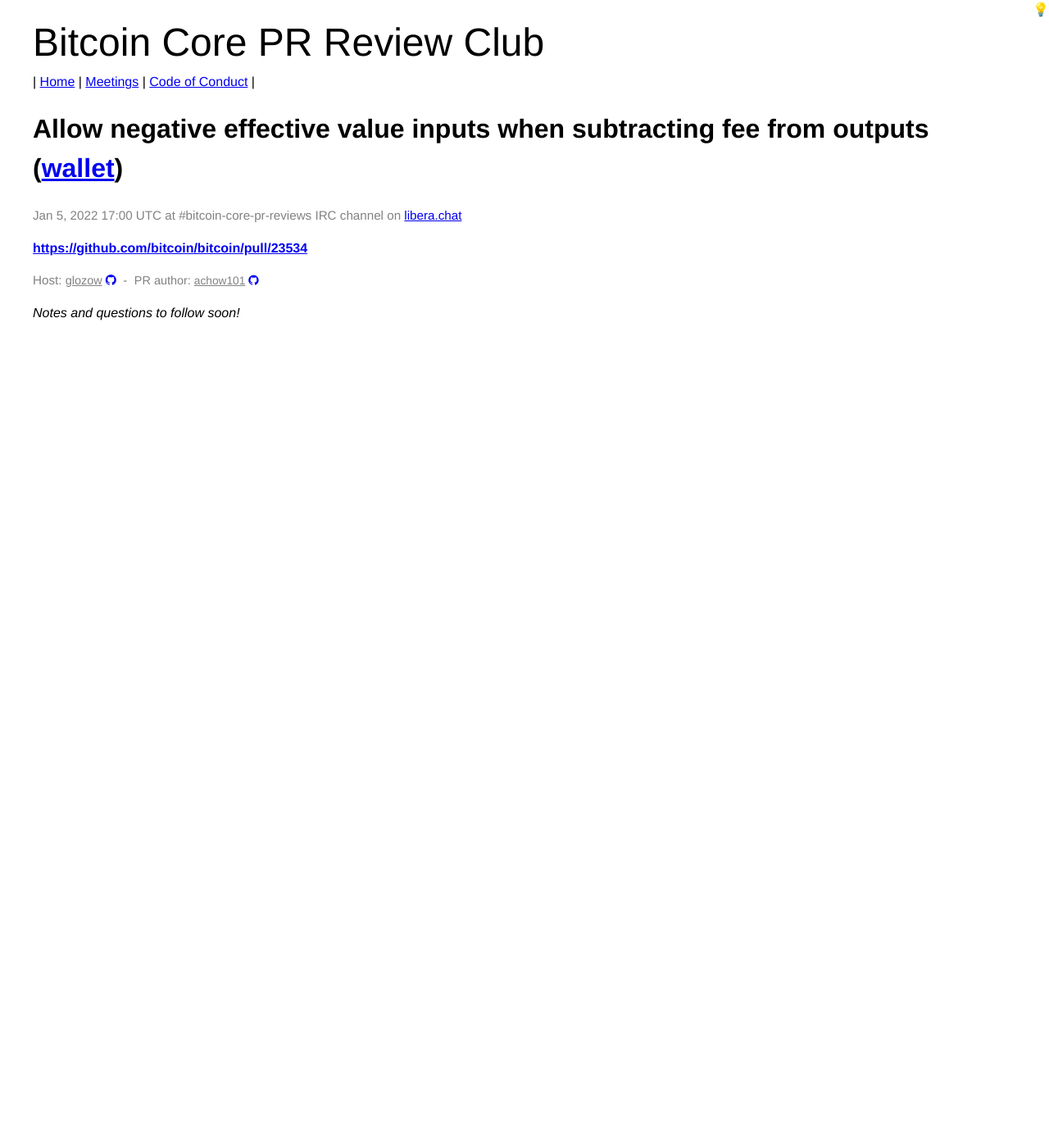
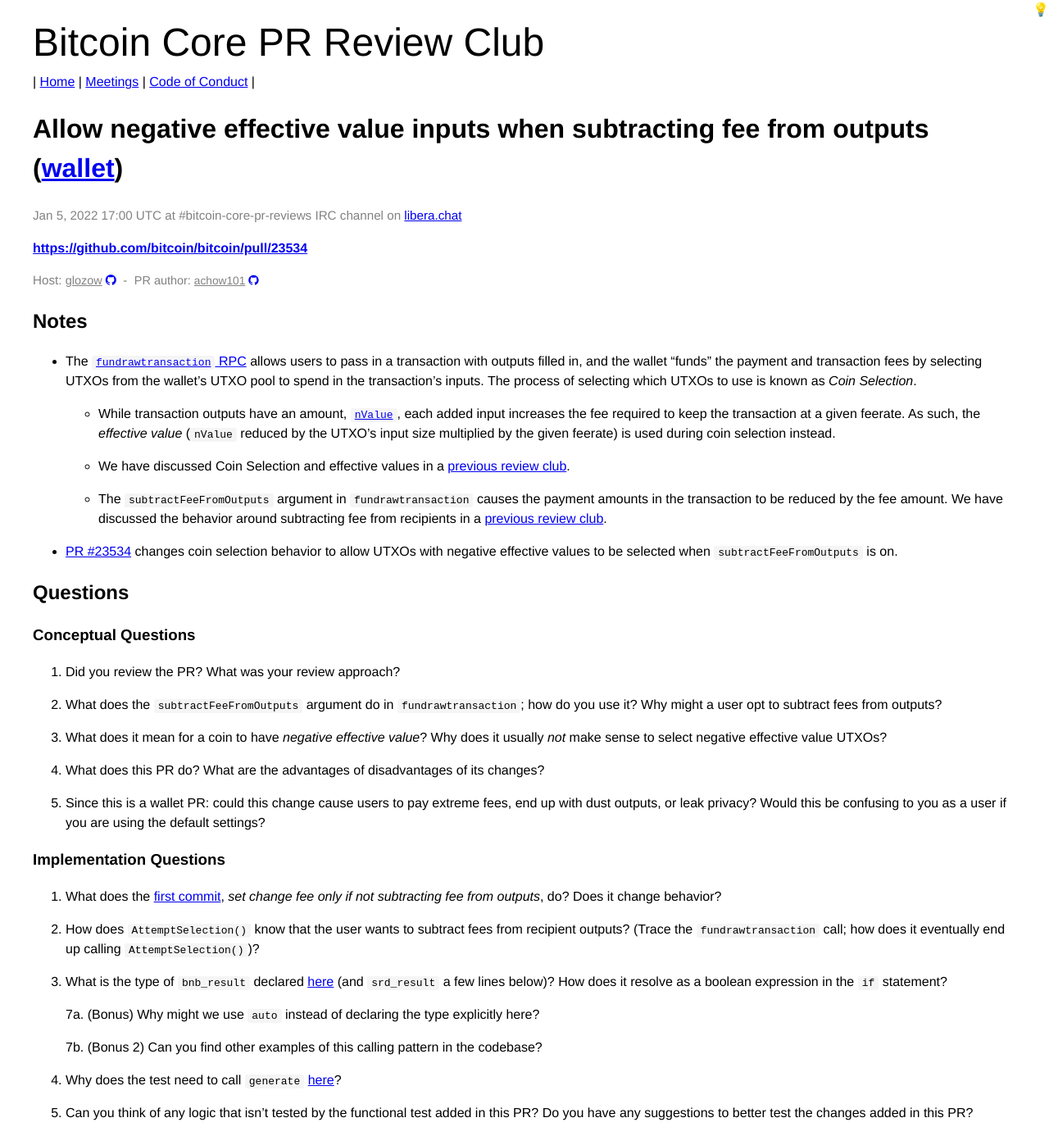
Before and after one commit to bitcoin-core-review-club/website, a Jekyll site: the page built from _posts/2022-01-05-#23534.md, in a window 1280 px wide. Shown: the whole page at 82% size. Built offline with Jekyll 4.4.1, drawn with Linux system fonts in a browser that asks for light colours; before the commit the page ends 916 px from its top, so only the background shows below that.

Commit message:
add n23534 notes

```diff
--- a/_posts/2022-01-05-#23534.md
+++ b/_posts/2022-01-05-#23534.md
@@ -7,18 +7,73 @@
 components: ["wallet"]
 host: glozow
 status: upcoming
-commit:
+commit: a26a64c63d
 ---
 
-_Notes and questions to follow soon!_
-
-<!-- TODO: Before meeting, add notes and questions
 ## Notes
 
+* The [`fundrawtransaction`
+  RPC](https://developer.bitcoin.org/reference/rpc/fundrawtransaction.html) allows users to pass in
+  a transaction with outputs filled in, and the wallet "funds" the payment and transaction fees by
+  selecting UTXOs from the wallet's UTXO pool to spend in the transaction's inputs. The process of
+  selecting which UTXOs to use is known as *Coin Selection*.
+
+  - While transaction outputs have an amount,
+    [`nValue`](https://github.com/bitcoin/bitcoin/blob/d69af93223c4008c3255f7e4848ff05d78c514fa/src/primitives/transaction.h#L131),
+    each added input increases the fee required to keep the transaction at a given feerate. As such, the
+    *effective value* (`nValue` reduced by the UTXO’s input size multiplied by the given feerate) is
+    used during coin selection instead.
+
+  - We have discussed Coin Selection and effective values in a [previous review club](/17331).
+
+  - The `subtractFeeFromOutputs` argument in `fundrawtransaction` causes the payment amounts in
+    the transaction to be reduced by the fee amount. We have discussed the behavior around subtracting
+    fee from recipients in a [previous review club](/22155).
+
+* [PR #23534](https://github.com/bitcoin/bitcoin/pull/23534) changes coin selection behavior to
+  allow UTXOs with negative effective values to be selected when `subtractFeeFromOutputs` is on.
+
 ## Questions
-1. Did you review the PR? [Concept ACK, approach ACK, tested ACK, or NACK](https://github.com/bitcoin/bitcoin/blob/master/CONTRIBUTING.md#peer-review)?
--->
 
+### Conceptual Questions
+
+1. Did you review the PR? What was your review approach?
+
+2. What does the `subtractFeeFromOutputs` argument do in `fundrawtransaction`; how do you use it?
+   Why might a user opt to subtract fees from outputs?
+
+3. What does it mean for a coin to have *negative effective value*? Why does it usually *not* make
+   sense to select negative effective value UTXOs?
+
+4. What does this PR do? What are the advantages of disadvantages of its changes?
+
+5. Since this is a wallet PR: could this change cause users to pay extreme fees, end up with dust
+   outputs, or leak privacy? Would this be confusing to you as a user if you are using the default settings?
+
+### Implementation Questions
+
+6. What does the [first
+   commit](https://github.com/bitcoin-core-review-club/bitcoin/commit/227803cb95d3170613deddea67720879873f0754),
+*set change fee only if not subtracting fee from outputs*, do? Does it change behavior?
+
+7. How does `AttemptSelection()` know that the user wants to subtract fees from recipient outputs?
+   (Trace the `fundrawtransaction` call; how does it eventually end up calling
+   `AttemptSelection()`)?
+
+8. What is the type of `bnb_result` declared
+   [here](https://github.com/bitcoin-core-review-club/bitcoin/commit/89d1d6ff4c79b31f4b6849c7ef906833cfd49d85#diff-6e06b309cd494ef5da4e78aa0929a980767edd12342137f268b9219167064d13R410)
+   (and `srd_result` a few lines below)? How does it resolve as a boolean expression in the `if`
+   statement?
+
+      7a. (Bonus) Why might we use `auto` instead of declaring the type explicitly here?
+
+      7b. (Bonus 2) Can you find other examples of this calling pattern in the codebase?
+
+9. Why does the test need to call `generate`
+   [here](https://github.com/bitcoin-core-review-club/bitcoin/commit/a26a64c63dd8d55d0ac972f5420f5dd27e7f53d8#diff-729d780cd34193bdca2c44e9765fb47063bfbf88ba50e0864dad12d747033995R1170)?
+
+10. Can you think of any logic that isn't tested by the functional test added in this PR? Do you
+    have any suggestions to better test the changes added in this PR?
 
 <!-- TODO: After meeting, uncomment and add meeting log between the irc tags
 ## Meeting Log
```
